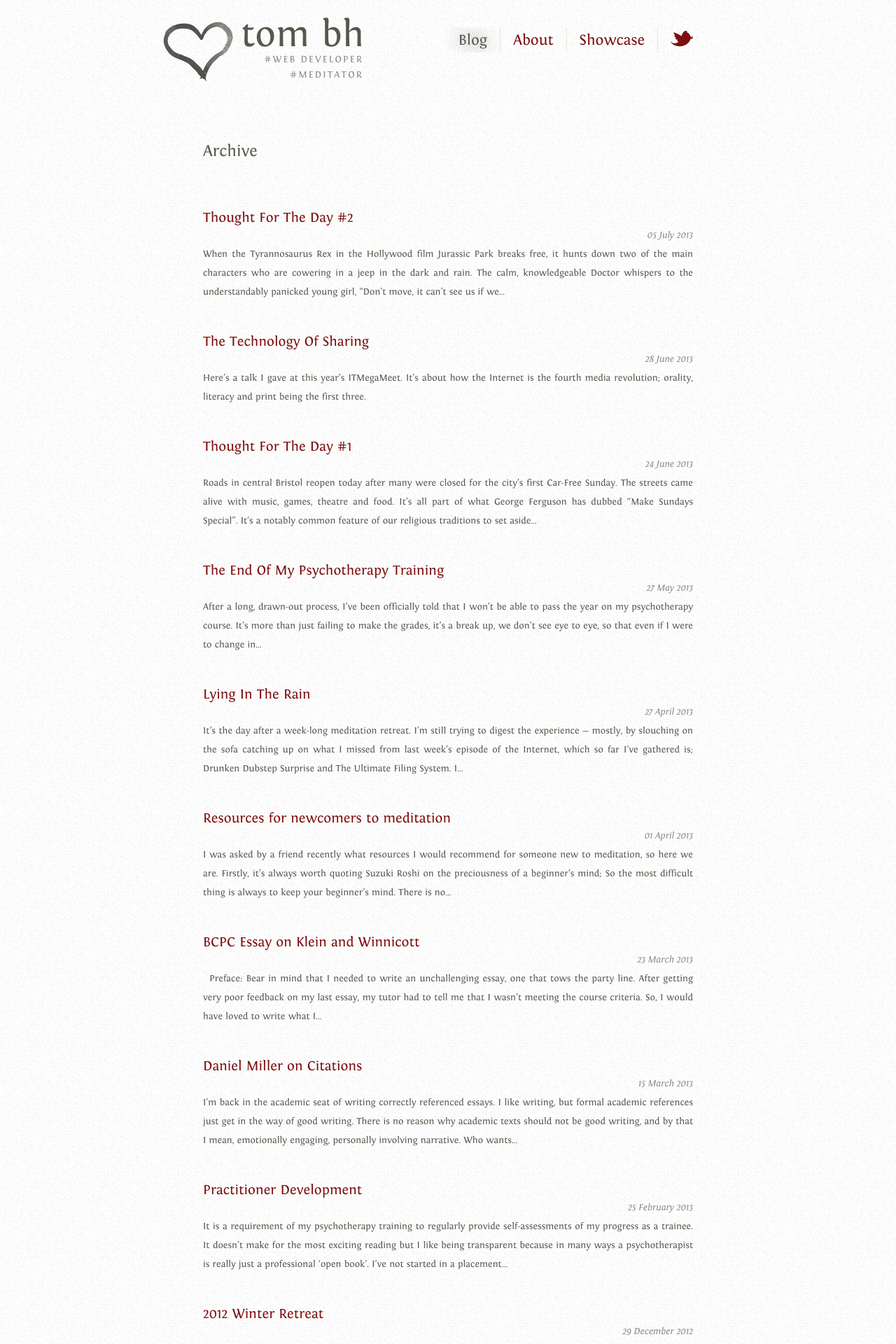
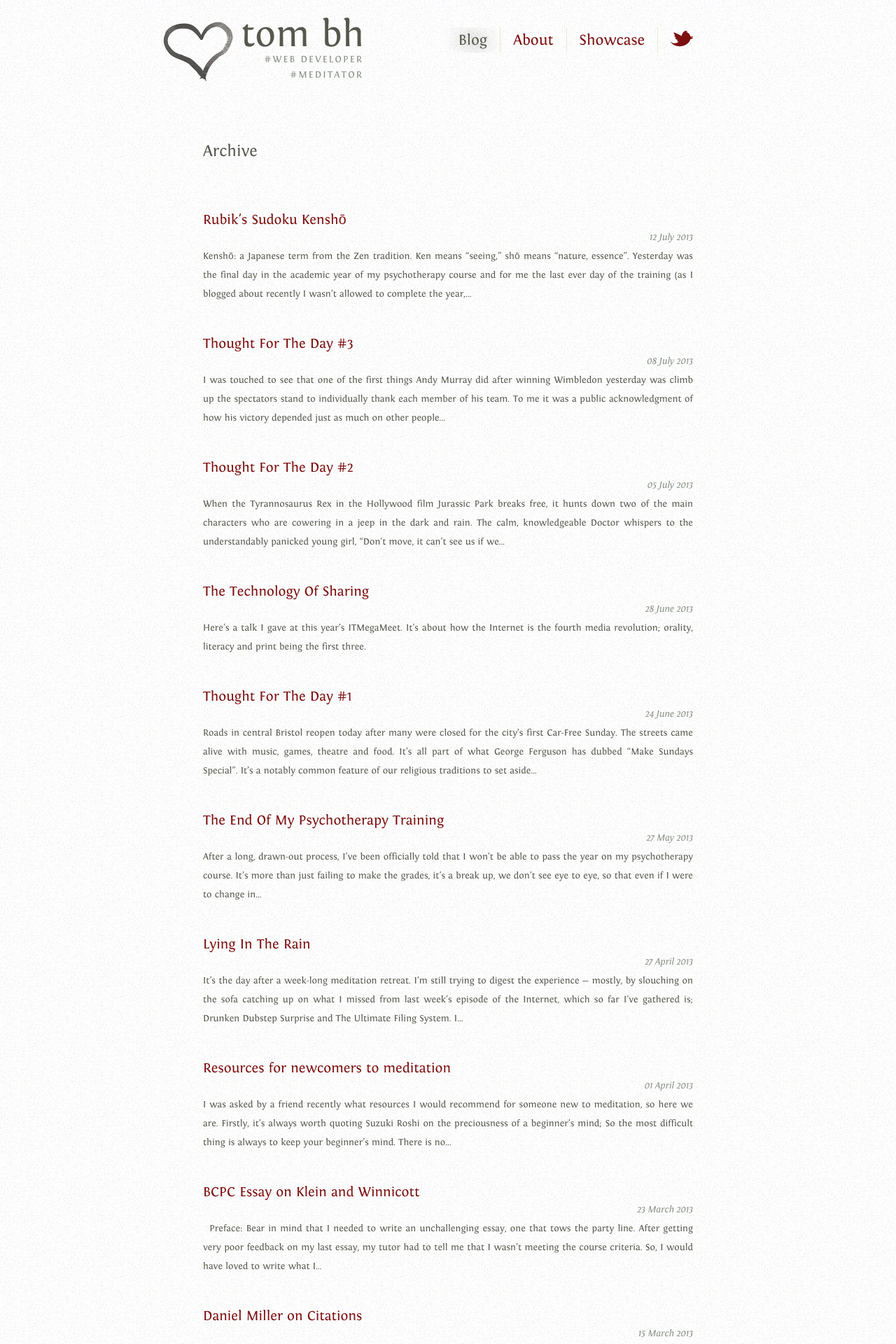
Before and after one commit to tombh/tombh.github.io, a Jekyll site: the page built from blog/index.markdown, in a window 1280 px wide. Shown: the top 1920 px of the page at 70% size. Built offline with Jekyll 4.4.1, drawn with Linux system fonts in a browser that asks for light colours; Markdown is read by kramdown in place of the engine named in the settings.

Commit message:
Dave sudoku

```diff
--- /dev/null
+++ b/_posts/2013-07-08-thought-for-the-day-3.markdown
@@ -0,0 +1,16 @@
+---
+date: 2013-07-08
+layout: post
+slug: thought-for-the-day-3
+title: Thought For The Day &#35;3
+categories:
+- TFTD
+---
+
+I was touched to see that one of the first things Andy Murray did after winning Wimbledon yesterday was climb up the spectators stand to individually thank each member of his team. To me it was a public acknowledgment of how his victory depended just as much on other people as it did on himself. He could have just waved at them from the court, or mentioned their names in his acceptance speech. But instead he wanted to physically touch each one.
+
+In contrast to Murray’s gesture it’s striking that modern culture gives the impression that human contact isn’t that important. For example, a lot of us live on our own, spending more time relating to TV and Youtube characters rather than real people. Or think of how our first reaction to a stranger sparking up a conversation on the street, is suspicion rather than excitement.
+
+But the sun’s been out in full force this weekend. More of us have left our houses to be out in the world than I can remember in a long time. We’ve been rubbing shoulders in the pubs as we jump for joy at the Murray and Lions victories. The packed streets of Saint Paul’s Carnival have had us squeezing past each other to see the colourful, musical parades.
+
+At the end of the day, there just isn’t any substitute for the nourishment of other people’s company. And no amount of philosophical ideas or religious thoughts can replace the impact of heartfelt conversations and warm embraces.
--- /dev/null
+++ b/_posts/2013-07-12-rubiks-sudoku-kensho.markdown
@@ -0,0 +1,18 @@
+---
+date: 2013-07-12
+layout: post
+slug: rubiks-sudoku-kensho
+title: Rubik's Sudoku Kenshō
+categories:
+- Mill Grist
+---
+
+> Kenshō: a Japanese term from the Zen tradition. Ken means "seeing," shō means "nature, essence".
+
+<img src="/images/dave_sudoku.jpg" title="Dave and his Rubik's Sudoku"> Yesterday was the final day in the academic year of my psychotherapy course and for me the last ever day of the training (as I [blogged about recently](/the-end-of-my-psychotherapy-training/) I wasn't allowed to complete the year, or as I cynically put it, was 'kicked off'). As one would expect from such a course the last day focussed on the process of reviewing and ending. It was emotional, we looked back over what we'd all been through and contemplated our irrevocable parting of ways.
+
+One of the things we did was talk about an object that we'd each brought in that represented something of the year. Some people had brought in pictures, some had made things, I read a [wedding blessing](http://www.beingordinary.org/2008/09/the-final-exam/). Dave (pictured) brought his almost complete Sudoku Rubik's cube. He'd got it at Christmas and now, 7 months later, there were just 2 pieces left to solve. A traditional Rubik's Cube is hard enough to solve, but this Sudoku version adds at least two more layers of complexity. Firstly, each face of the cube is a bonafide sudoku puzzle, therefore it contains one of each of the numbers 1-9. To solve a face it must not contain a repetition of any number. Therefore the first task is to solve all the faces on a separate piece of paper, the solutions are unfortunately not simply '1' in the top-left corner going to '9' in the bottom right. Then you have the task of solving the cube itself with the solution you've found on paper. This is the second added difficulty &mdash; you can neither rely on colours nor shapes, you must manually map the solution from paper to cube.
+
+Dave described how the effort he'd put into getting the cube to within two squares of completion was analogous to the effort he'd put into the year on the course. It's painstaking work requiring great patience and perseverance without any guarantee of success.
+
+Then something amazing happened. Dave said, "and this is why I'm now going to jumble it up". The room erupted with gasps and shouts of "NO!". But it was too late, he was frantically twisting the faces beyond any hope of return. I was blown away, I loved it! I'd say he solved the shit out of that cube.
--- a/css/style.css
+++ b/css/style.css
@@ -254,7 +254,7 @@ body.showcase .menu a.showcase {
 	border-radius: 3px;
 	box-shadow: 0 0 25px #6B6B63;
 	float: left;
-	margin: 0 1em 1em 0;
+	margin: 0 2em 1em 0;
 }
 
 .about .content img,
```
Also changed, not shown: images/dave_sudoku.jpg (added).
